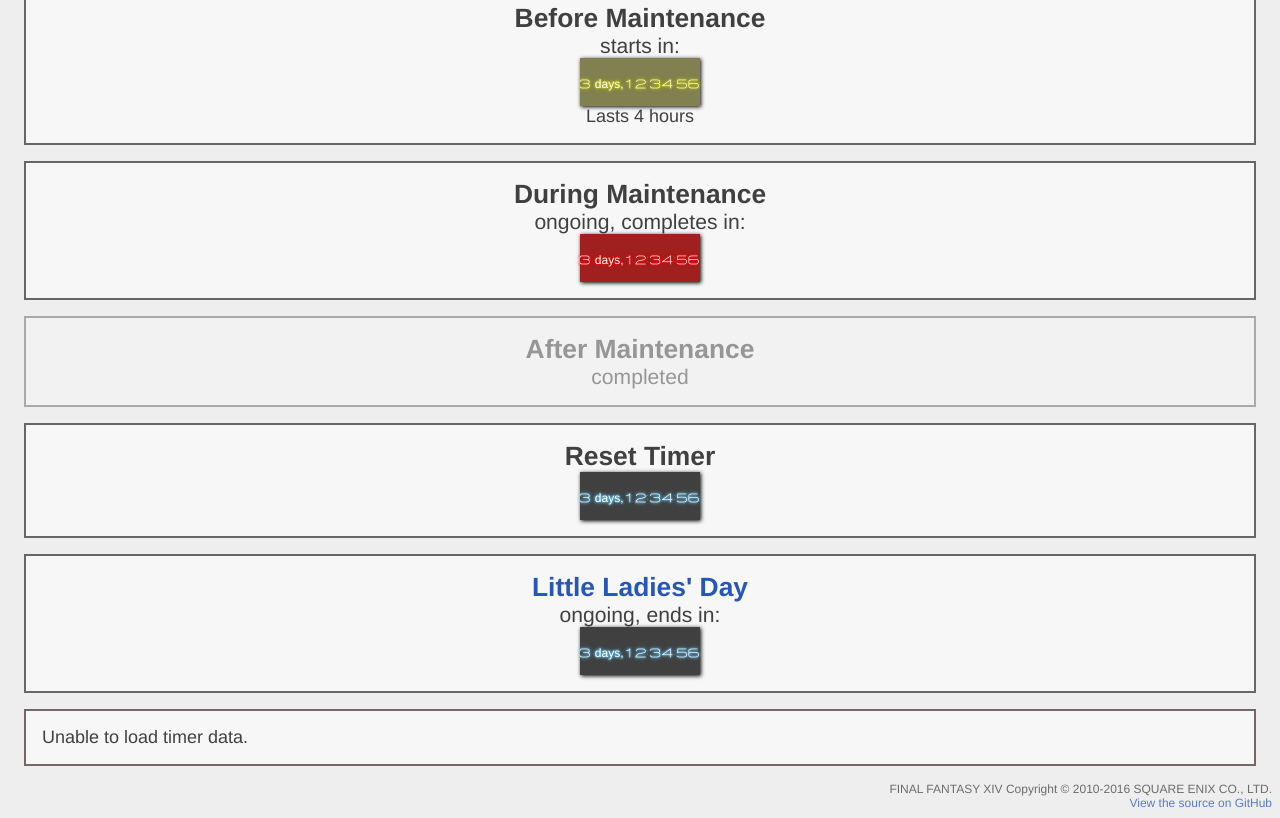
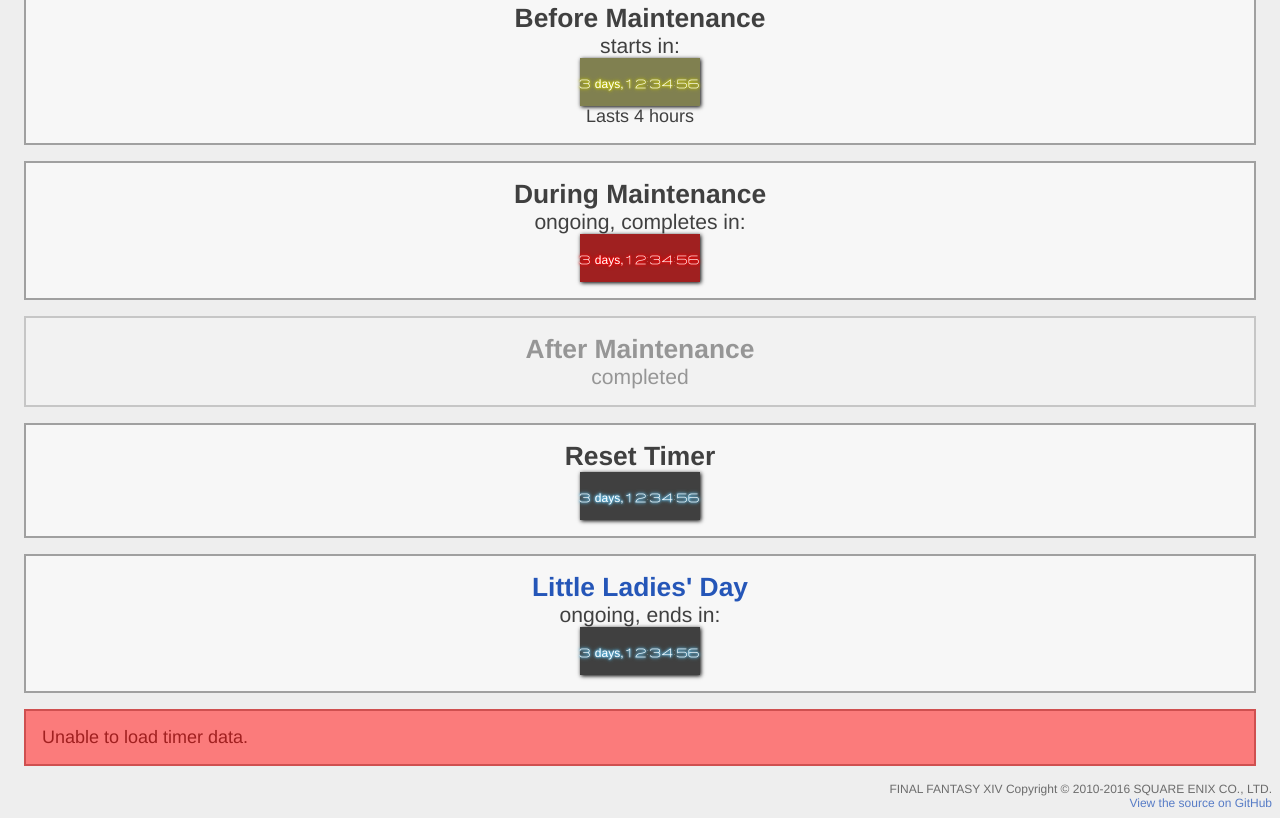
Before and after one commit to Xenoveritas/js-timer, a website: page web/style_test.html in a window 1280 px wide. Shown: the part 671-1489 px from the top of the page. Drawn offline with nearby package versions, Linux system fonts and the light colour scheme.

Commit message:
Move some colors to variables; change the error styles

```diff
--- a/web/ffxiv_timer.less
+++ b/web/ffxiv_timer.less
@@ -5,6 +5,7 @@
 @linkColor: #2556B8;
 
 @timerBackgroundColor: mix(@pageColor, #FFF);
+@timerBorderColor: mix(@textColor, #FFF);
 
 @countdownBackgroundColor: #404040;
 @countdownColor: #FFF;
@@ -46,14 +47,16 @@ a:hover { text-decoration: underline; }
 	text-align: center;
 }
 .timer, .subtimer, .error, .popover {
-	border: solid 2px #666;
+	border: solid 2px @timerBorderColor;
 	padding: 16px;
 	margin: 16px;
 	background-color: @timerBackgroundColor;
 }
 .error {
 	font-size: 150%;
-	border-color: #766;
+	border-color: mix(#F00, @timerBorderColor);
+	background-color: mix(#F00, @timerBackgroundColor);
+	color: mix(#F00, @textColor);
 }
 .subtimer {
 	font-size: 80%;
```
